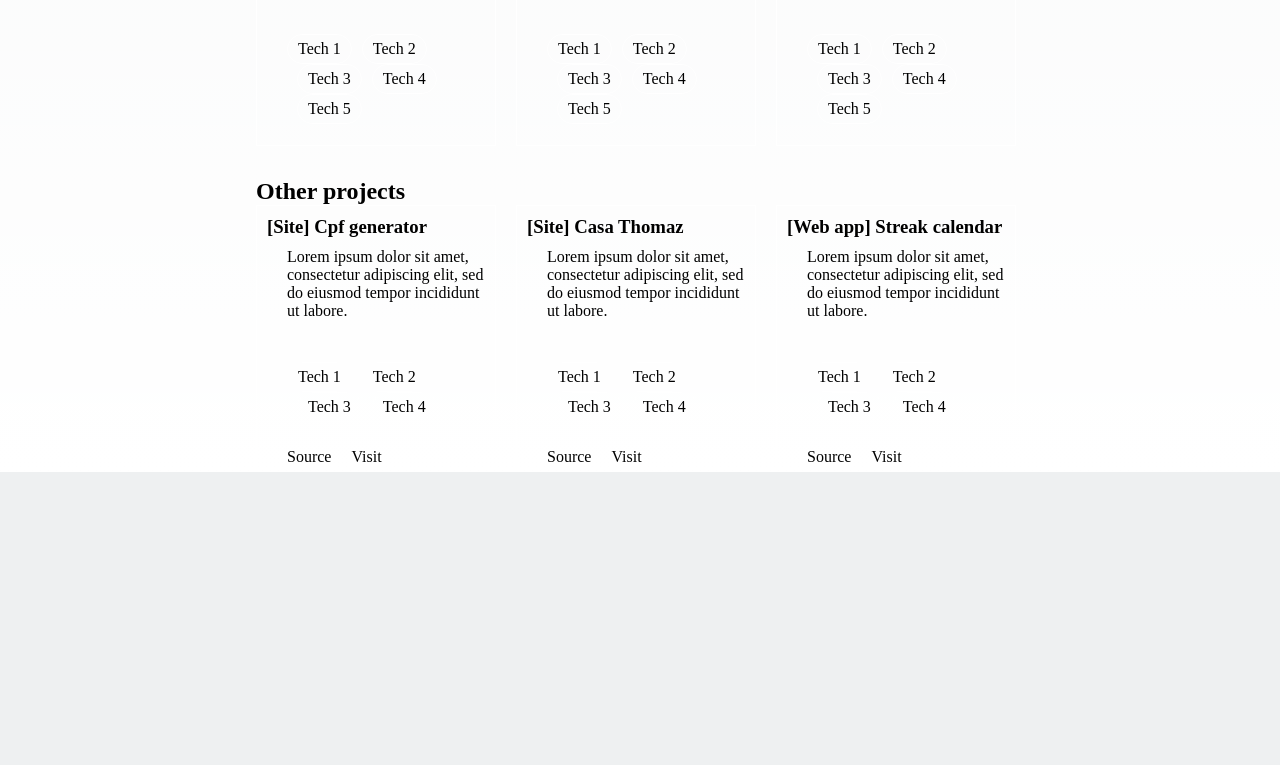
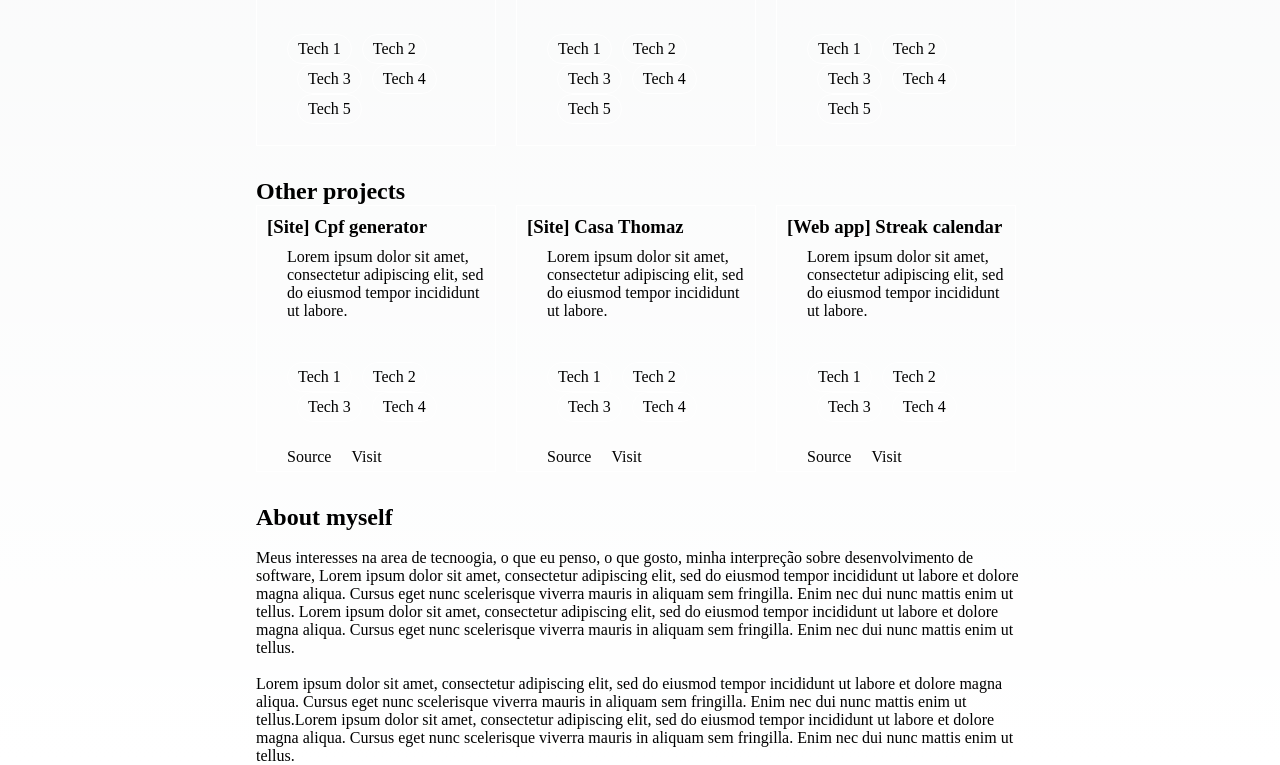
Before and after one commit to guibarbosadev/my-site, a Next.js app: page / in a window 1280 px wide. Shown: the part 1888-2653 px from the top of the page. Before the commit the page ends 2360 px from the top, so only its background shows below. Built offline with nearby package versions, Linux system fonts and the light colour scheme.

Commit message:
feat: add 'about myself' section

```diff
--- a/src/pages/index.tsx
+++ b/src/pages/index.tsx
@@ -161,6 +161,39 @@ export default function Home({
             ))}
           </div>
         </section>
+
+        <section
+          className={`${styles.section} ${styles.sectionAboutMe}`}
+          title="About myself"
+        >
+          <h2>About myself</h2>
+          <br></br>
+          <div>
+            <p>
+              Meus interesses na area de tecnoogia, o que eu penso, o que gosto,
+              minha interpreção sobre desenvolvimento de software, Lorem ipsum
+              dolor sit amet, consectetur adipiscing elit, sed do eiusmod tempor
+              incididunt ut labore et dolore magna aliqua. Cursus eget nunc
+              scelerisque viverra mauris in aliquam sem fringilla. Enim nec dui
+              nunc mattis enim ut tellus. Lorem ipsum dolor sit amet,
+              consectetur adipiscing elit, sed do eiusmod tempor incididunt ut
+              labore et dolore magna aliqua. Cursus eget nunc scelerisque
+              viverra mauris in aliquam sem fringilla. Enim nec dui nunc mattis
+              enim ut tellus.
+            </p>
+            <br></br>
+            <p>
+              Lorem ipsum dolor sit amet, consectetur adipiscing elit, sed do
+              eiusmod tempor incididunt ut labore et dolore magna aliqua. Cursus
+              eget nunc scelerisque viverra mauris in aliquam sem fringilla.
+              Enim nec dui nunc mattis enim ut tellus.Lorem ipsum dolor sit
+              amet, consectetur adipiscing elit, sed do eiusmod tempor
+              incididunt ut labore et dolore magna aliqua. Cursus eget nunc
+              scelerisque viverra mauris in aliquam sem fringilla. Enim nec dui
+              nunc mattis enim ut tellus.
+            </p>
+          </div>
+        </section>
       </>
     </>
   );
```
